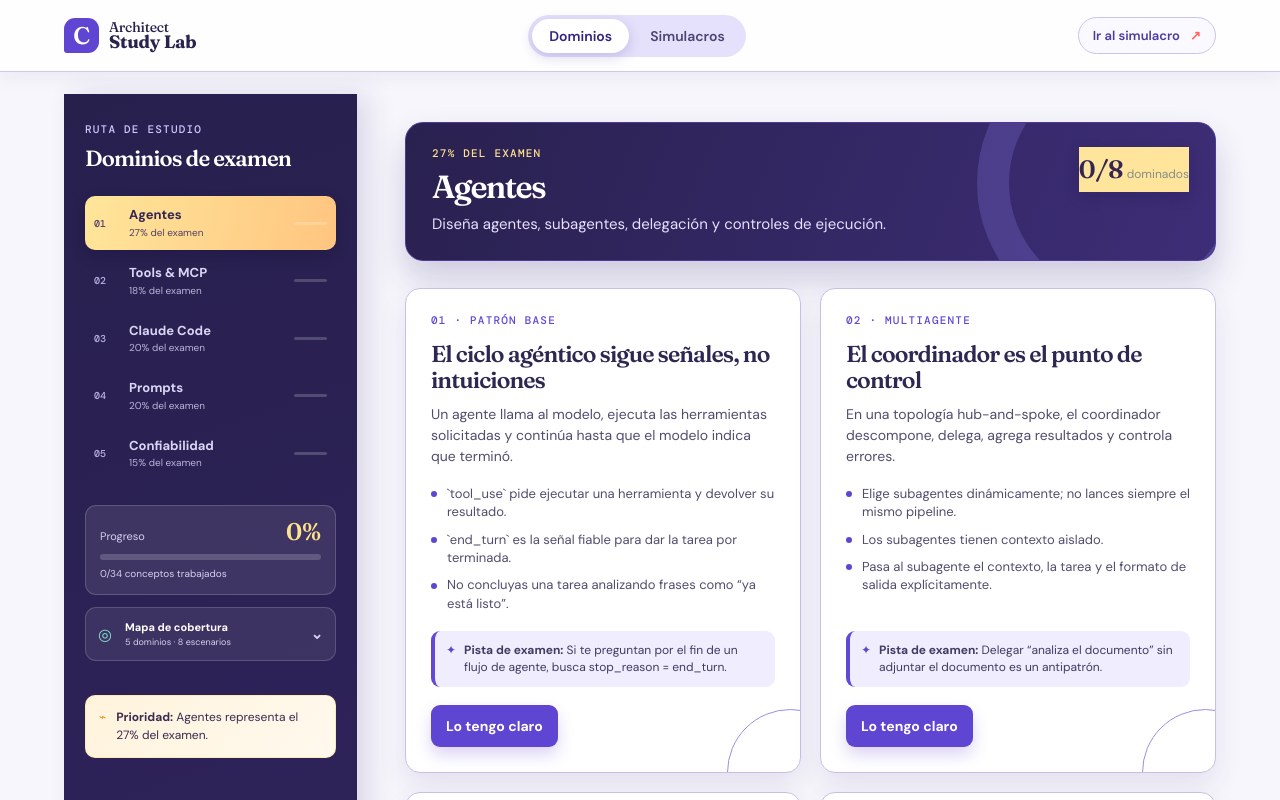
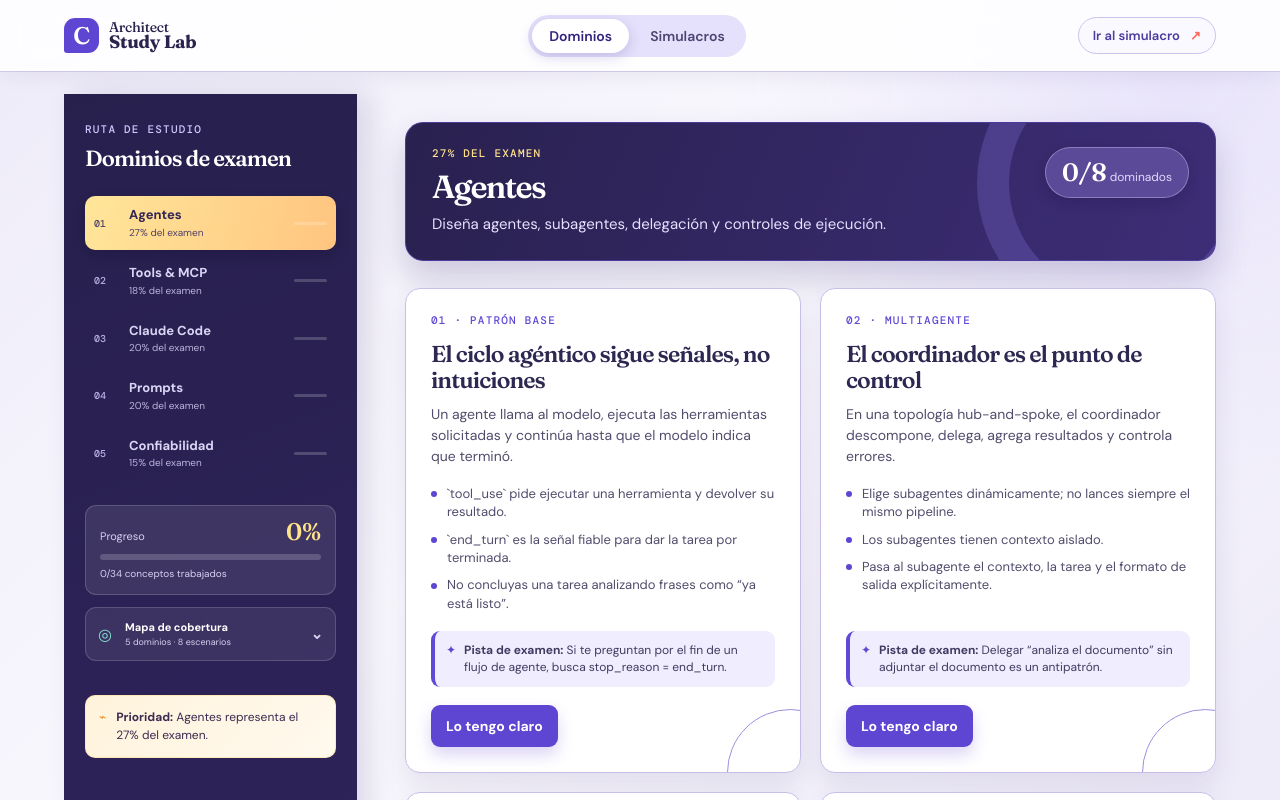
Before and after one commit to themau1111/CCAR-F-Guide, a Next.js app: page / in a window 1280 px wide. Shown: the top 800 px of the page. Built offline with nearby package versions, Linux system fonts and the light colour scheme.

Commit message:
style: soften canvas and progress badge

```diff
--- a/app/globals.css
+++ b/app/globals.css
@@ -235,3 +235,8 @@ body { background: #f7f6fc; }
   .game-picker button { min-height: 70px; font-size: 11px; }
   .game-picker button strong { font-size: 10px; }
 }
+
+/* Softer page canvas and a quieter progress badge. */
+body { min-height: 100vh; background: radial-gradient(circle at 92% 8%, #e8e3fa 0, transparent 28rem), linear-gradient(135deg, #eeebf9 0%, #f9f8fd 48%, #eeebf9 100%); background-attachment: fixed; }
+.section-heading .section-count { display: inline-flex; align-items: baseline; gap: 3px; padding: 12px 16px; border: 1px solid rgba(220, 212, 255, .38); border-radius: 999px; color: #fff; background: #5b4a98; box-shadow: 0 5px 13px rgba(22, 15, 62, .2); white-space: nowrap; }
+.section-heading .section-count span { color: #dfd9ff; }
```
